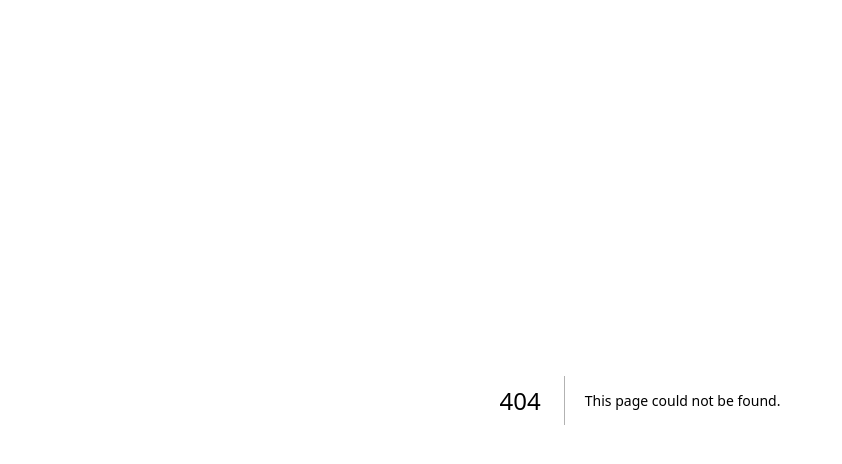
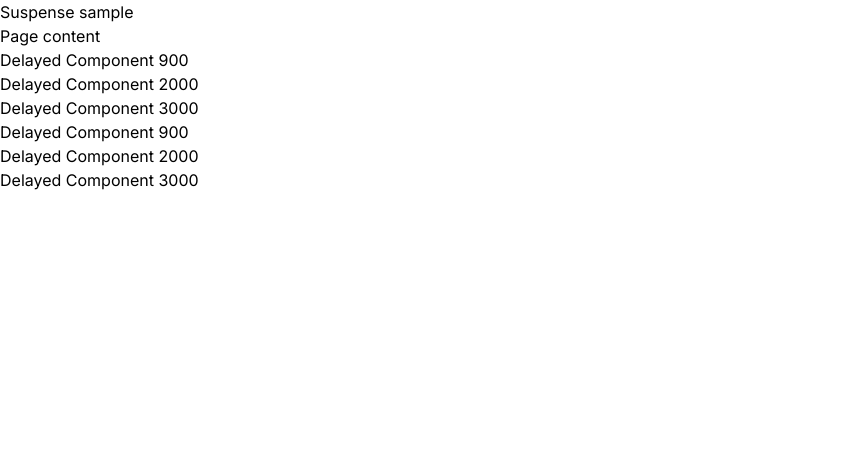
Before and after one commit to Jhonemarkus/next-14, a Next.js app: page /suspense in a window 1280 px wide. Before the commit this address had no page. Shown: the top 464 px of the page, without its empty margins (0-842 px from the left). Built offline with nearby package versions, Linux system fonts and the light colour scheme.

Commit message:
React Suspense sample

```diff
--- /dev/null
+++ b/src/app/suspense/layout.tsx
@@ -0,0 +1,10 @@
+import { ReactNode } from "react";
+
+export default function SuspenseLayout({children}: {children: ReactNode}): ReactNode {
+  return (
+    <div>
+      <h1>Suspense sample</h1>
+      <div>{children}</div>
+    </div>
+  )
+}
--- /dev/null
+++ b/src/app/suspense/loading.tsx
@@ -0,0 +1,5 @@
+import { ReactNode } from "react";
+
+export default function SuspenseLoading(): ReactNode {
+  return <span className="text-red-600">Loading...</span>
+}
--- /dev/null
+++ b/src/app/suspense/page.tsx
@@ -0,0 +1,52 @@
+import { ReactNode, Suspense } from "react";
+import SuspenseLoading from "./loading";
+
+export default async function SuspensePage():ReactNode {
+  await new Promise((res) => setTimeout(() => res(), 1000))
+  return (
+    <div>
+      Page content
+      {/* <div>
+          This will prevent displaying the whole component as the closest suspense is the loading.tsx
+          <DelayedComponent delay={900} />
+          <DelayedComponent delay={2000} />
+          <DelayedComponent delay={3000} />
+      </div> */}
+      <div>
+        <Suspense fallback={<SuspenseLoading />}>
+          {/* Will only show components after all have finished loading */}
+          <DelayedComponent delay={900} />
+          <DelayedComponent delay={2000} />
+          <DelayedComponent delay={3000} />
+        </Suspense>
+      </div>
+      <div>
+        {/* Will show components as they became available */}
+        <div>
+          <Suspense fallback={<SuspenseLoading />}>
+            <DelayedComponent delay={900} />
+          </Suspense>
+        </div>
+        <div>
+          <Suspense fallback={<SuspenseLoading />}>
+            <DelayedComponent delay={2000} />
+          </Suspense>
+        </div>
+        <div>
+          <Suspense fallback={<SuspenseLoading />}>
+            <DelayedComponent delay={3000} />
+          </Suspense>
+        </div>
+      </div>
+    </div>
+  )
+}
+
+async function DelayedComponent({delay = 1000}: {delay: number}):ReactNode {
+  await new Promise((res) => setTimeout(() => res(), delay))
+  return (
+    <div>
+      Delayed Component {delay}
+    </div>
+  )
+}
```
Also changed, not shown: 1 other file (tests, documents, lock files or other folders).
